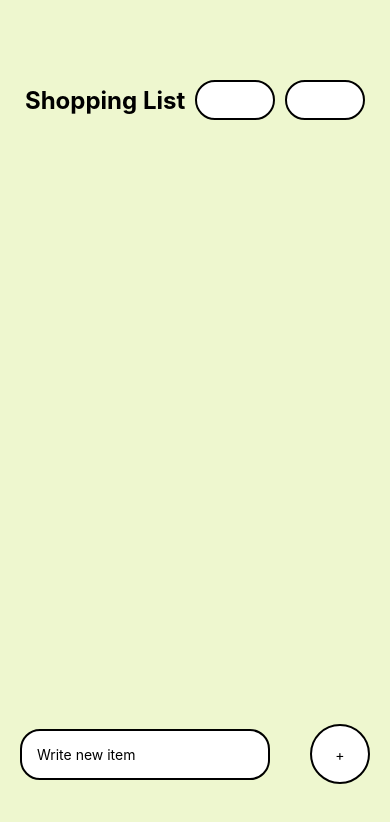
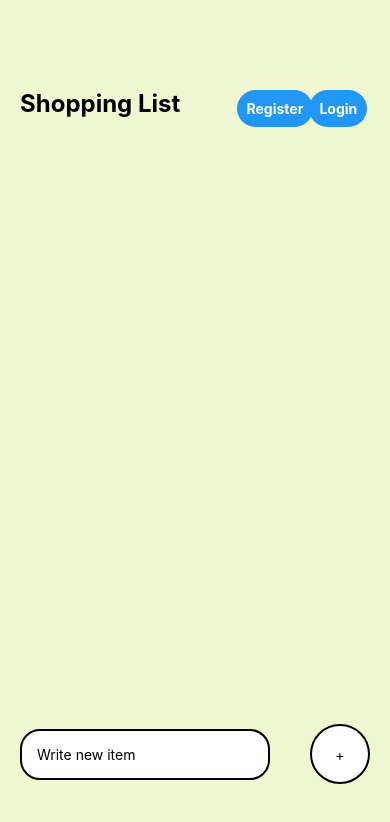
Before and after one commit to MikaKoulu/ShoppingList, a React Native app: screen / in a window 390 px wide. Shown: the top 822 px of the page. Built offline with nearby package versions, Linux system fonts and the light colour scheme.

Commit message:
Added login/register
Added working modal for login and register no login / register function eyat implemented.

```diff
--- a/App.js
+++ b/App.js
@@ -5,6 +5,8 @@ import { useQuery, gql } from '@apollo/client';
 import React, { useState } from 'react';
 import { Keyboard, KeyboardAvoidingView, Platform, ScrollView, StyleSheet, Text, TextInput, TouchableOpacity, View } from 'react-native';
 import Item from './components/Item';
+import Register from './components/Register';
+import Login from './components/Login';
 
 
 // Initialize Apollo Client
@@ -41,8 +43,11 @@ export default function App() {
         <View style={styles.listWrapper}>
           <View style={styles.row}>
             <Text style={styles.Title}>Shopping List</Text>
-            <TouchableOpacity style={styles.Menu}></TouchableOpacity>
-            <TouchableOpacity style={styles.Menu}></TouchableOpacity>
+            <Text>                </Text>
+            <Register>
+            </Register>
+            <Login>
+            </Login>
           </View>
           <ScrollView>
             <View style={styles.items}>
@@ -87,9 +92,8 @@ const styles = StyleSheet.create({
   },
   row: {
     flexDirection: 'row',
-    flexWrap: "wrap",
     alignItems: "center",
-    justifyContent: "space-around",
+    justifyContent: "space-evenly",
     paddingBottom: 20,
   },
   listWrapper: {
@@ -132,16 +136,4 @@ const styles = StyleSheet.create({
 
   },
   addText: {},
-  Menu: {
-    width: 80,
-    height: 40,
-    backgroundColor: "white",
-    borderRadius: 60,
-    borderColor: "black",
-    borderWidth: 2,
-    justifyContent: "center",
-    alignItems: "center",
-    paddingLeft: 20,
-  },
-
 });
--- a/components/Login.js
+++ b/components/Login.js
@@ -0,0 +1,106 @@
+import { useState } from "react";
+import React from "react";
+import { Alert, Modal, StyleSheet, Text, Pressable, View, TextInput, SafeAreaView} from 'react-native';
+
+const Login = () => {
+    const [modalVisible, setModalVisible] = useState(false);
+    return (
+        <View style={styles.centeredView}>
+            <Modal
+                animationType="slide"
+                transparent={true}
+                visible={modalVisible}
+                onRequestClose={() => {
+                    Alert.alert('Modal has been closed.');
+                    setModalVisible(!modalVisible);
+                }}>
+                <View style={styles.centeredView}>
+                    <View style={styles.modalView}>
+                        <Text style={styles.modalText}>Account name:</Text>
+                        <SafeAreaView>
+                            <TextInput
+                                style={styles.input}
+                            />
+                            </SafeAreaView>
+                            <Text style={styles.modalText}>Accounst password:</Text>
+                            <SafeAreaView>
+                            <TextInput
+                                style={styles.input}
+                            />
+                            </SafeAreaView>
+                            <Pressable
+                                style={[styles.button, styles.buttonClose]}>
+                                <Text style={styles.textStyle}>Login</Text>
+                            </Pressable>
+                            <Pressable
+                                style={[styles.button, styles.buttonClose]}
+                                onPress={() => setModalVisible(!modalVisible)}>
+                                <Text style={styles.textStyle}>Cancel</Text>
+                            </Pressable>
+
+                    </View>
+                </View>
+            </Modal>
+            <Pressable
+                style={[styles.button, styles.buttonOpen]}
+                onPress={() => setModalVisible(true)}>
+                <Text style={styles.textStyle}>Login</Text>
+            </Pressable>
+        </View>
+    );
+};
+
+const styles = StyleSheet.create({
+    centeredView: {
+        flex: 1,
+        justifyContent: 'center',
+        alignItems: 'center',
+        marginTop: 10,
+    },
+    modalView: {
+        margin: 20,
+        backgroundColor: 'white',
+        borderRadius: 30,
+        padding: 10,
+        paddingHorizontal: 50,
+        alignItems: 'center',
+        shadowColor: '#000',
+        shadowOffset: {
+            width: 0,
+            height: 2,
+        },
+        shadowOpacity: 0.25,
+        shadowRadius: 4,
+        elevation: 10,
+    },
+    button: {
+        borderRadius: 20,
+        padding: 10,
+        elevation: 5,
+    },
+    buttonOpen: {
+        backgroundColor: '#2196F3',
+    },
+    buttonClose: {
+        backgroundColor: '#2196F3',
+    },
+    textStyle: {
+        color: 'white',
+        fontWeight: 'bold',
+        textAlign: 'center',
+    },
+    modalText: {
+        marginBottom: 4,
+        textAlign: 'center',
+    },
+    input: {
+        height: 40,
+        borderRadius: 10,
+        margin: 12,
+        borderWidth: 1,
+        padding: 10,
+        color: "black",
+      },
+});
+
+export default Login;
--- a/components/Register.js
+++ b/components/Register.js
@@ -0,0 +1,112 @@
+import { useState } from "react";
+import React from "react";
+import { Alert, Modal, StyleSheet, Text, Pressable, View, TextInput, SafeAreaView} from 'react-native';
+
+const Register = () => {
+    const [modalVisible, setModalVisible] = useState(false);
+    return (
+        <View style={styles.centeredView}>
+            <Modal
+                animationType="slide"
+                transparent={true}
+                visible={modalVisible}
+                onRequestClose={() => {
+                    Alert.alert('Modal has been closed.');
+                    setModalVisible(!modalVisible);
+                }}>
+                <View style={styles.centeredView}>
+                    <View style={styles.modalView}>
+                        <Text style={styles.modalText}>Account name:</Text>
+                        <SafeAreaView>
+                            <TextInput
+                                style={styles.input}
+                            />
+                            </SafeAreaView>
+                            <Text style={styles.modalText}>Accounst password:</Text>
+                            <SafeAreaView>
+                            <TextInput
+                                style={styles.input}
+                            />
+                            </SafeAreaView>
+                            <Text style={styles.modalText}>Password again:</Text>
+                            <SafeAreaView>
+                            <TextInput
+                                style={styles.input}
+                            />
+                            </SafeAreaView>
+                            <Pressable
+                                style={[styles.button, styles.buttonClose]}>
+                                <Text style={styles.textStyle}>Register</Text>
+                            </Pressable>
+                            <Pressable
+                                style={[styles.button, styles.buttonClose]}
+                                onPress={() => setModalVisible(!modalVisible)}>
+                                <Text style={styles.textStyle}>Cancel</Text>
+                            </Pressable>
+
+                    </View>
+                </View>
+            </Modal>
+            <Pressable
+                style={[styles.button, styles.buttonOpen]}
+                onPress={() => setModalVisible(true)}>
+                <Text style={styles.textStyle}>Register</Text>
+            </Pressable>
+        </View>
+    );
+};
+
+const styles = StyleSheet.create({
+    centeredView: {
+        flex: 1,
+        justifyContent: "space-around",
+        alignItems: "center",
+        marginTop: 10,
+    },
+    modalView: {
+        margin: 20,
+        backgroundColor: 'white',
+        borderRadius: 30,
+        padding: 10,
+        paddingHorizontal: 50,
+        alignItems: 'center',
+        shadowColor: '#000',
+        shadowOffset: {
+            width: 0,
+            height: 2,
+        },
+        shadowOpacity: 0.25,
+        shadowRadius: 4,
+        elevation: 10,
+    },
+    button: {
+        borderRadius: 20,
+        padding: 10,
+        elevation: 5,
+    },
+    buttonOpen: {
+        backgroundColor: '#2196F3',
+    },
+    buttonClose: {
+        backgroundColor: '#2196F3',
+    },
+    textStyle: {
+        color: 'white',
+        fontWeight: 'bold',
+        textAlign: 'center',
+    },
+    modalText: {
+        marginBottom: 4,
+        textAlign: 'center',
+    },
+    input: {
+        height: 40,
+        borderRadius: 10,
+        margin: 12,
+        borderWidth: 1,
+        padding: 10,
+        color: "black",
+      },
+});
+
+export default Register;
```
